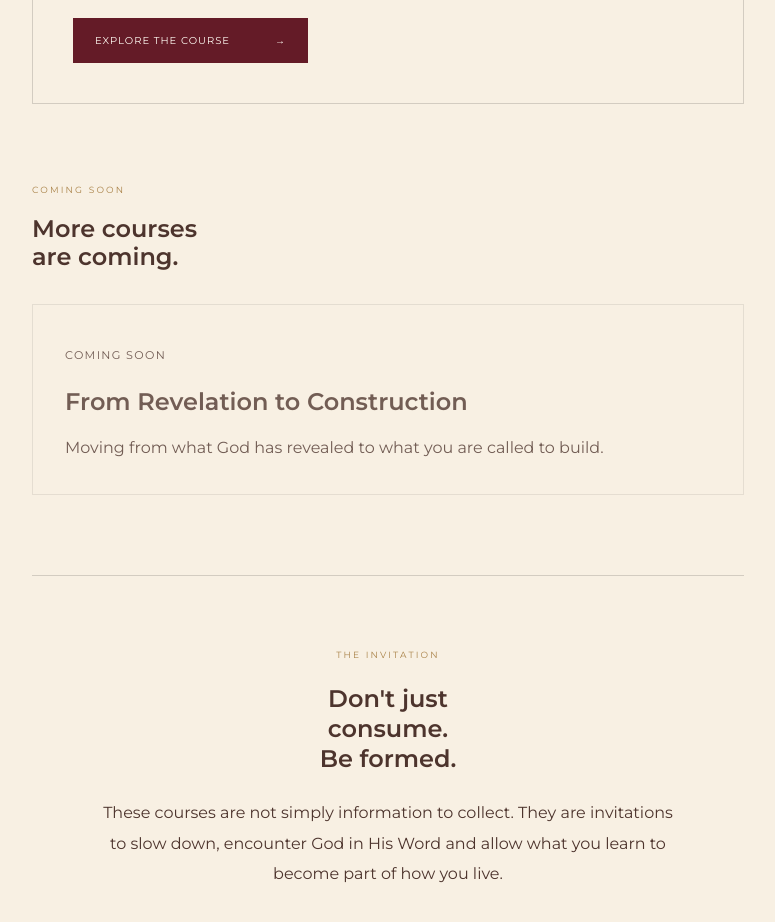
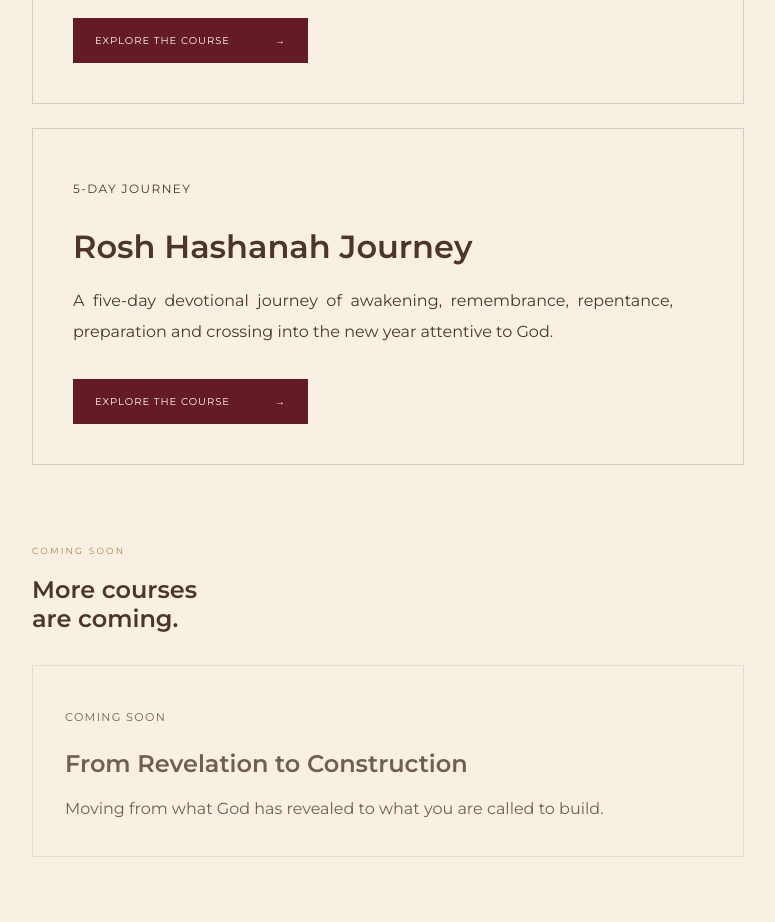
Before and after one commit to ROOTEDWITHKHETHIWE/Rooted-with-Khethiwe-correct, a Next.js app: page /courses in a window 1280 px wide. Shown: the part 2060-2982 px from the top of the page, without its empty margins (252-1027 px from the left). Built offline with nearby package versions, Linux system fonts and the light colour scheme.

Commit message:
Add Rosh Hashanah Journey course details

```diff
--- a/app/courses/page.tsx
+++ b/app/courses/page.tsx
@@ -14,6 +14,13 @@ const availableCourses = [
       "Preparing yourself to encounter God, receive His instruction, walk in consecration and faithfully carry what He has entrusted to you.",
     meta: "5-DAY COURSE",
     href: "/courses/before-the-assignment",
+  },
+  {
+    title: "Rosh Hashanah Journey",
+    description:
+      "A five-day devotional journey of awakening, remembrance, repentance, preparation and crossing into the new year attentive to God.",
+    meta: "5-DAY JOURNEY",
+    href: "/courses/rosh-hashanah",
   },
 ];
 
@@ -203,10 +210,7 @@ export default function CoursesPage() {
                   {course.description}
                 </p>
 
-                <Link
-                  href={course.href}
-                  className="primary-button"
-                >
+                <Link href={course.href} className="primary-button">
                   Explore the course
                   <span>→</span>
                 </Link>
```
